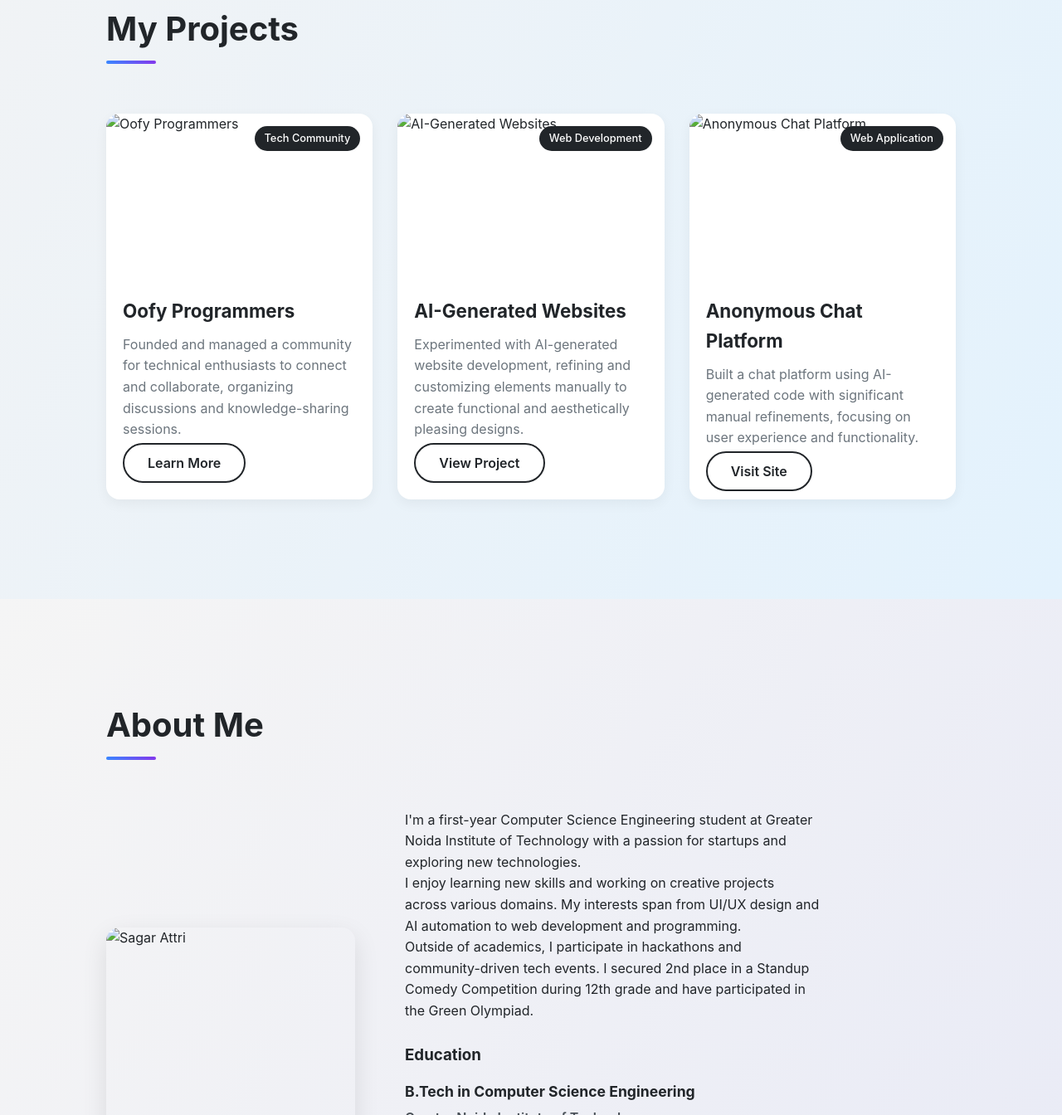
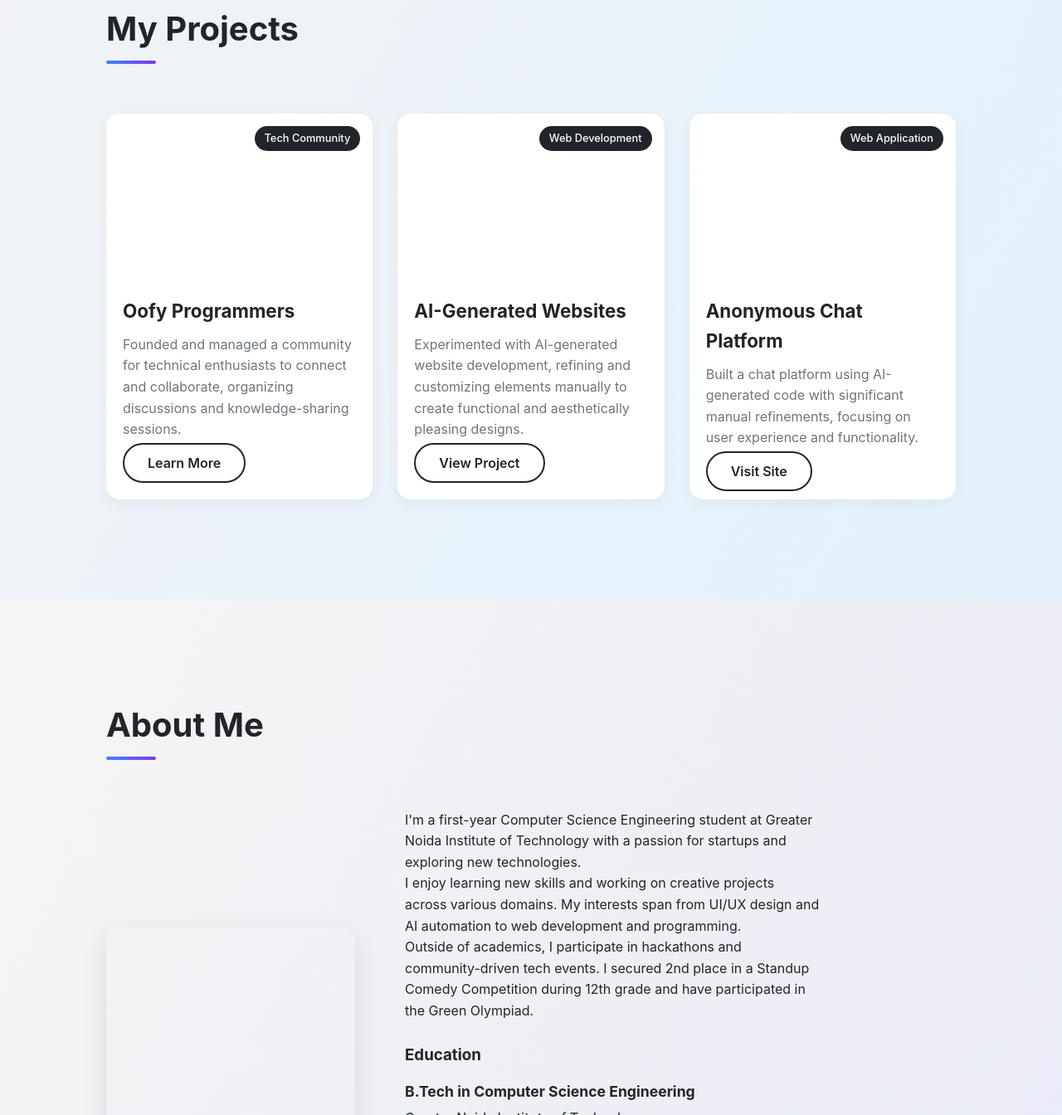
Before and after one commit to SagarrAttri/Portfolio, a plain HTML site: page index.html in a window 1280 px wide. Shown: the part 917-2261 px from the top of the page at 83% size. Drawn offline with Linux system fonts and the light colour scheme.

Commit message:
Update index.html

```diff
--- a/index.html
+++ b/index.html
@@ -547,7 +547,7 @@
             <div class="project-card">
                 <div class="project-tag">Tech Community</div>
                 <div class="project-image">
-                    <img src="/api/placeholder/400/320" alt="Oofy Programmers">
+<!--                     <img src="/api/placeholder/400/320" alt="Oofy Programmers"> -->
                 </div>
                 <div class="project-content">
                     <h3 class="project-title">Oofy Programmers</h3>
@@ -558,7 +558,7 @@
             <div class="project-card">
                 <div class="project-tag">Web Development</div>
                 <div class="project-image">
-                    <img src="/api/placeholder/400/320" alt="AI-Generated Websites">
+<!--                     <img src="/api/placeholder/400/320" alt="AI-Generated Websites"> -->
                 </div>
                 <div class="project-content">
                     <h3 class="project-title">AI-Generated Websites</h3>
@@ -569,7 +569,7 @@
             <div class="project-card">
                 <div class="project-tag">Web Application</div>
                 <div class="project-image">
-                    <img src="/api/placeholder/400/320" alt="Anonymous Chat Platform">
+<!--                     <img src="/api/placeholder/400/320" alt="Anonymous Chat Platform"> -->
                 </div>
                 <div class="project-content">
                     <h3 class="project-title">Anonymous Chat Platform</h3>
@@ -585,7 +585,7 @@
         <h2 class="section-title">About Me</h2>
         <div class="about-container">
             <div class="about-image">
-                <img src="/api/placeholder/400/600" alt="Sagar Attri">
+<!--                 <img src="/api/placeholder/400/600" alt="Sagar Attri"> -->
             </div>
             <div class="about-content">
                 <p>I'm a first-year Computer Science Engineering student at Greater Noida Institute of Technology with a passion for startups and exploring new technologies.</p>
```
